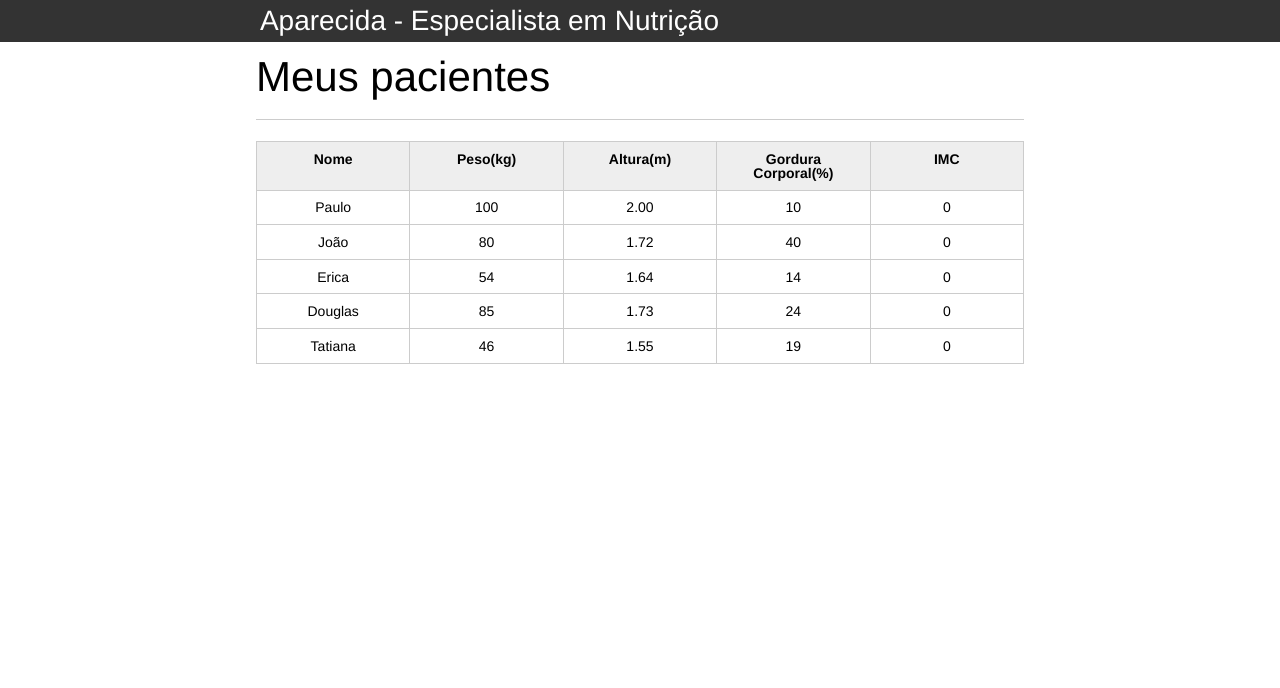
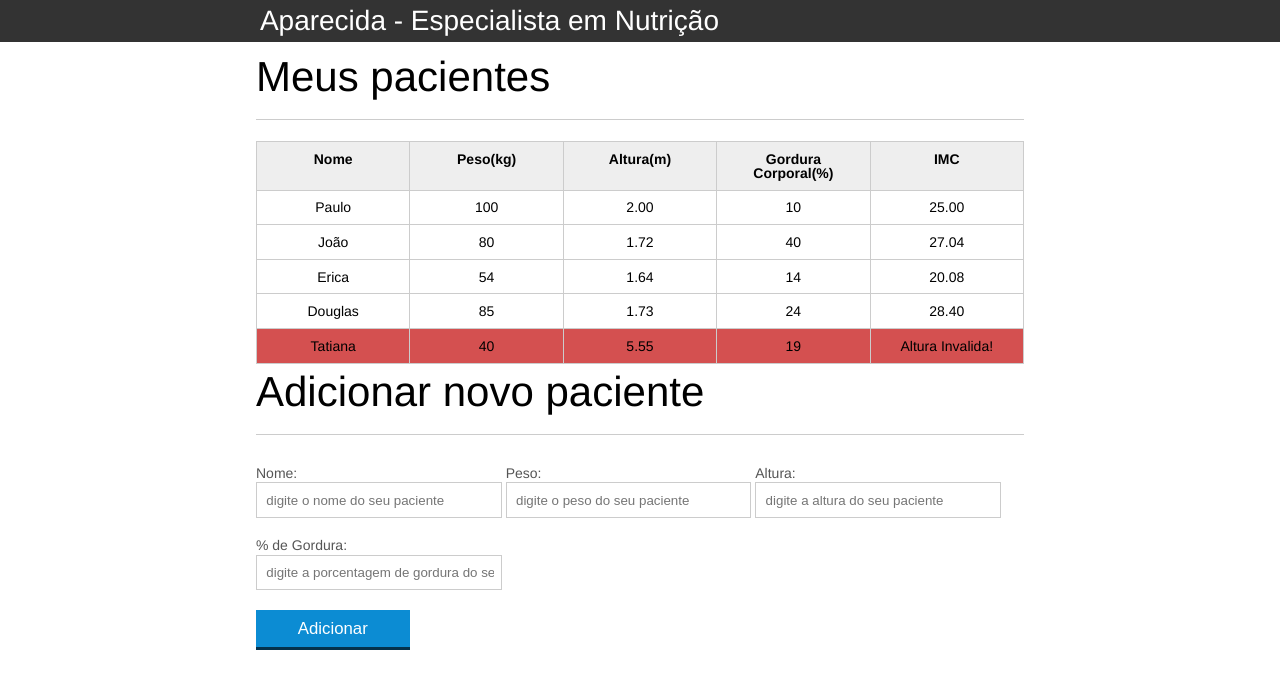
Before and after one commit to guihsabino/Alura-JavaScript-I, a plain HTML site: page index.html in a window 1280 px wide. Drawn offline with Linux system fonts and the light colour scheme.

Commit message:
Add files via upload

```diff
--- a/css/index.css
+++ b/css/index.css
@@ -1,49 +1,50 @@
-*{
+* {
 	box-sizing: border-box;
 }
 
-body{
+body {
 	font-family: "Helvetica Neue", "Helvetica", Helvetica, Arial, sans-serif;
 	font-size: 14px;
 }
 
-header{
+header {
 	background-color: #333;
 	height: 3em;
 	color: #FFF;
 	margin-bottom: 1em;
 }
 
-header h1{
+header h1 {
 	font-size: 2em;
-	display:inline-block;
-	vertical-align:	middle;
-}
-header h2{
-	font-size: 2em;
-	display:inline-block;
-	vertical-align:	middle;
+	display: inline-block;
+	vertical-align: middle;
 }
 
-header .container:before{
-	content: '';
-	display:inline-block;
-	height: 100%;
-	vertical-align:	middle;
+header h2 {
+	font-size: 2em;
+	display: inline-block;
+	vertical-align: middle;
 }
 
-.container{
+header .container:before {
+	content: '';
+	display: inline-block;
+	height: 100%;
+	vertical-align: middle;
+}
+
+.container {
 	width: 60%;
 	height: 100%;
 	margin: 0 auto;
 }
 
-section{
+section {
 	margin: 2em 0;
 	overflow: hidden;
 }
 
-section h2{
+section h2 {
 	font-size: 3em;
 	display: block;
 	padding-bottom: .5em;
@@ -51,11 +52,10 @@ section h2{
 	margin-bottom: .5em;
 }
 
-table{
+table {
 	width: 100%;
-	margin-bottom : .5em;
+	margin-bottom: .5em;
 	table-layout: fixed;
-
 }
 
 td, th {
@@ -65,18 +65,18 @@ td, th {
 	text-align: center;
 }
 
-th{
+th {
 	font-weight: bold;
 	background-color: #EEE;
 }
 
-label{
+label {
 	color: #555;
 	display: block;
 	margin-bottom: .2em;
 }
 
-.campo{
+.campo {
 	margin: 0;
 	padding-bottom: 1em;
 	width: 100%;
@@ -85,18 +85,18 @@ label{
 	width: 100%;
 }
 
-.campo-medio{
+.campo-medio {
 	display: inline-block;
 	padding-right: .5em;
 }
 
-.grupo{
+.grupo {
 	width: 32%;
 	display: inline-block;
 	padding: 10px 0px;
 }
 
-button{
+button {
 	padding: .5em 2em;
 	border: 0;
 	border-bottom: 3px solid;
@@ -105,30 +105,32 @@ button{
 	margin: 0;
 	margin-top: -3px;
 	color: #fff;
-	background-color:#0c8cd3;
+	background-color: #0c8cd3;
 	border-color: #04324c;
 	width: 20%;
 	display: block;
 	clear: both;
 	margin: 10px 0px;
-
 }
 
-button:active{
-	margin-top:0px;
+button:active {
+	margin-top: 0px;
 	border: 0;
 }
 
 button[disabled=disabled], button:disabled {
 	background-color: gray;
 	border-color: darkgray;
-
 }
 
-.adicionar-paciente{
+.adicionar-paciente {
 	margin-top: 30px;
 }
 
-.campo-invalido{
+.campo-invalido {
 	border: 1px solid red;
 }
+
+.paciente-invalido {
+	background-color: rgba(201, 36, 36, 0.795);
+}
--- a/index.html
+++ b/index.html
@@ -64,16 +64,40 @@
 					</tr>
 					<tr class="paciente">
 						<td class="info-nome">Tatiana</td>
-						<td class="info-peso">46</td>
-						<td class="info-altura">1.55</td>
+						<td class="info-peso">40</td>
+						<td class="info-altura">5.55</td>
 						<td class="info-gordura">19</td>
 						<td class="info-imc">0</td>
 					</tr>
 				</tbody>
 			</table>
-
 		</section>
 	</main>
+	<section class="container">
+		<h2 id="titulo-form">Adicionar novo paciente</h2>
+		<form>
+			<div class="grupo">
+				<label for="nome">Nome:</label>
+				<input id="nome" name="nome" type="text" placeholder="digite o nome do seu paciente" class="campo">
+			</div>
+			<div class="grupo">
+				<label for="peso">Peso:</label>
+				<input id="peso" name="peso" type="text" placeholder="digite o peso do seu paciente"
+					class="campo campo-medio">
+			</div>
+			<div class="grupo">
+				<label for="altura">Altura:</label>
+				<input id="altura" name="altura" type="text" placeholder="digite a altura do seu paciente"
+					class="campo campo-medio">
+			</div>
+			<div class="grupo">
+				<label for="gordura">% de Gordura:</label>
+				<input id="gordura" type="text" placeholder="digite a porcentagem de gordura do seu paciente"
+					class="campo campo-medio">
+			</div>
+			<button id="adicionar-paciente" class="botao bto-principal">Adicionar</button>
+		</form>
+	</section>
 	<script src="js/index.js"></script>
 </body>
 
--- a/js/index.js
+++ b/js/index.js
@@ -2,3 +2,46 @@
 
 var nome_site = document.querySelector(".titulo");
 nome_site.textContent = ("Aparecida - Especialista em Nutrição");
+
+/* Seção de Calculo do IMC */
+
+var pacientes = document.querySelectorAll(".paciente");
+
+for (i = 0; i < pacientes.length; i++) {
+
+    //truque para colocar o valor de paciente em pacientes
+    var paciente = pacientes[i];
+
+    var tdPeso = paciente.querySelector(".info-peso");
+    var peso = tdPeso.textContent;
+
+    var tdAltura = paciente.querySelector(".info-altura");
+    var altura = tdAltura.textContent;
+
+    var campo_imc = paciente.querySelector(".info-imc");
+
+    var peso_valido = true;
+    var altura_valida = true;
+
+    if (peso <= 0 || peso >= 1000) {
+        //alert("peso invalido");
+        console.log("Peso Invalido!");
+        peso_valido = false;
+        campo_imc.textContent = ("Peso Invalido!");
+        paciente.classList.add("paciente-invalido");
+    }
+    if (altura <= 0 || altura >= 3.0) {
+        //alert("altura invalida");
+        console.log("Peso Invalido!");
+        altura_valida = false;
+        campo_imc.textContent = ("Altura Invalida!");
+        paciente.classList.add("paciente-invalido");
+    }
+
+    if (peso_valido && altura_valida) {
+        var imc = peso / (altura * altura);
+        campo_imc.textContent = imc.toFixed(2);
+    } else {
+        tdImc.textContent = "Altura e/ou peso inválidos!"
+    }
+}
```
Lines whose indentation alone changed are shown as unchanged.
